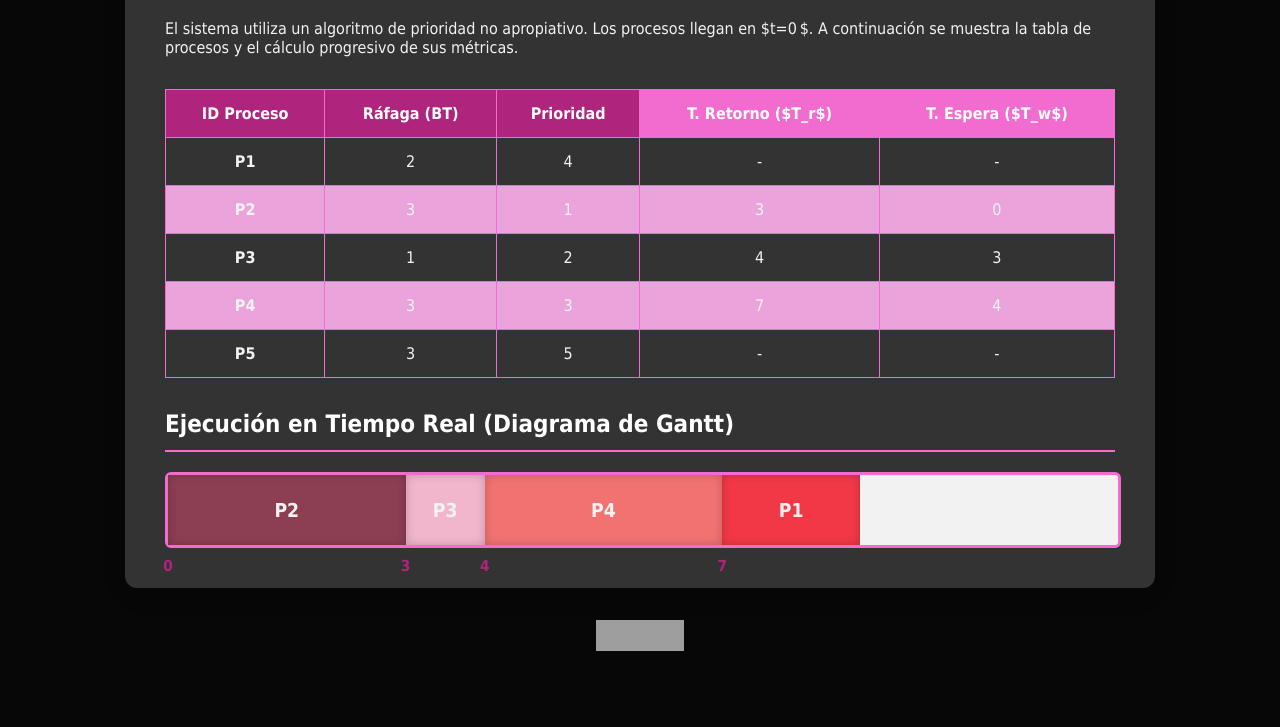
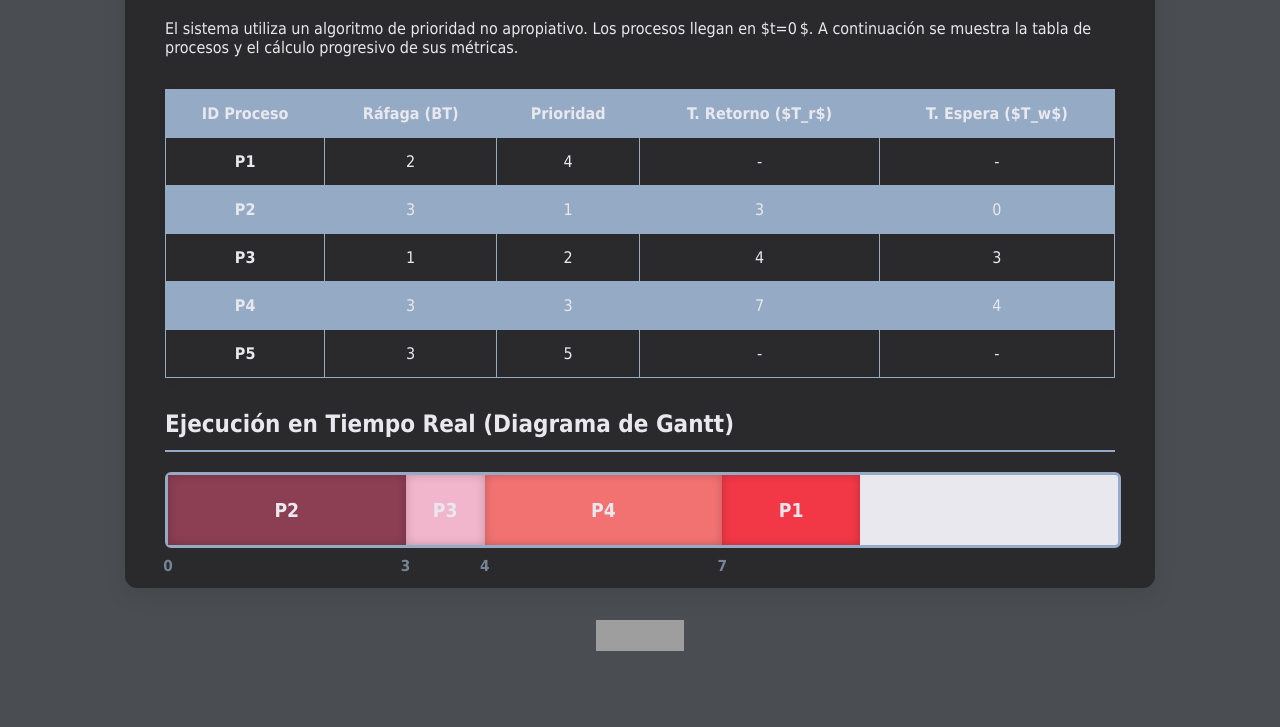
Before and after one commit to HazielRZ/Priority-scheduling, a plain HTML site: page index.html in a window 1280 px wide. Shown: the part 157-884 px from the top of the page. Drawn offline with Linux system fonts and the light colour scheme; grey boxes are pictures that could not be loaded.

Commit message:
Color azul porque demasiado rosa

```diff
--- a/styles.css
+++ b/styles.css
@@ -1,6 +1,6 @@
 body {
     font-family: 'Monserrat', Tahoma, Geneva, Verdana, sans-serif;
-    background-color: #070707;
+    background-color: #4a4e52;
     color: #333;
     padding: 2rem;
 }
@@ -8,21 +8,21 @@ body {
 .container {
     max-width: 950px;
     margin: 0 auto;
-    background-color: #333333;
+    background-color: #2a292c;
     padding: 2.5rem;
     border-radius: 12px;
     box-shadow: 0 8px 24px rgba(0, 0, 0, 0.08);
-    color: #f2f2f2;
+    color: #e8e8ee;
 }
 
-h1, h2, h3 { color: #ffffff; border-bottom: 2px solid #f26bce; padding-bottom: 0.8rem; }
+h1, h2, h3 { color: #e8e8ee; border-bottom: 2px solid #95aac4; padding-bottom: 0.8rem; }
 
 /* Estilos de Tabla */
 table { width: 100%; border-collapse: collapse; margin: 2rem 0; box-shadow: 0 2px 8px rgba(0,0,0,0.05); }
-th, td { border: 1px solid #f26bce; padding: 14px; text-align: center; }
-th { background-color: #af257e; color: #ffffff; font-weight: 600; }
-.resultado-header { background-color: #f26bce; }
-tbody tr:nth-child(even) { background-color: #eaa4db; }
+th, td { border: 1px solid #95aac4; padding: 14px; text-align: center; }
+th { background-color: #95aac4; color: #e8e8ee; font-weight: 600; }
+.resultado-header { background-color: #95aac4; }
+tbody tr:nth-child(even) { background-color: #95aac4; }
 
 /* Estilos del Diagrama de Gantt y Animación */
 .gantt-container {
@@ -30,10 +30,10 @@ tbody tr:nth-child(even) { background-color: #eaa4db; }
     width: 100%;
     height: 70px;
     border-radius: 6px;
-    background-color: #f2f2f2;
+    background-color: #e8e8ee;
     position: relative;
     overflow: visible;
-    border: 3px solid #f26bce;
+    border: 3px solid #95aac4;
 }
 
 .gantt-block {
@@ -41,7 +41,7 @@ tbody tr:nth-child(even) { background-color: #eaa4db; }
     display: flex;
     align-items: center;
     justify-content: center;
-    color: #f2f2f2;
+    color: #e8e8ee;
     font-weight: bold;
     font-size: 1.2rem;
     position: relative;
@@ -63,16 +63,17 @@ tbody tr:nth-child(even) { background-color: #eaa4db; }
     bottom: -30px;
     font-size: 0.95rem;
     font-weight: 700;
-    color: #af257e;
+    color: #768595;
     transform: translateX(-50%);
 }
 
 .metrics-summary {
+    text-shadow: 1px 1px 1px #2a292c;
     margin-top: 2rem;
-    background-color: #eaa4db;
+    background-color: #d7dbe4;
     padding: 1.5rem;
     border-radius: 8px;
-    border-left: 5px solid #af257e;
+    border-left: 5px solid #768595;
 }
 
 footer{
```
